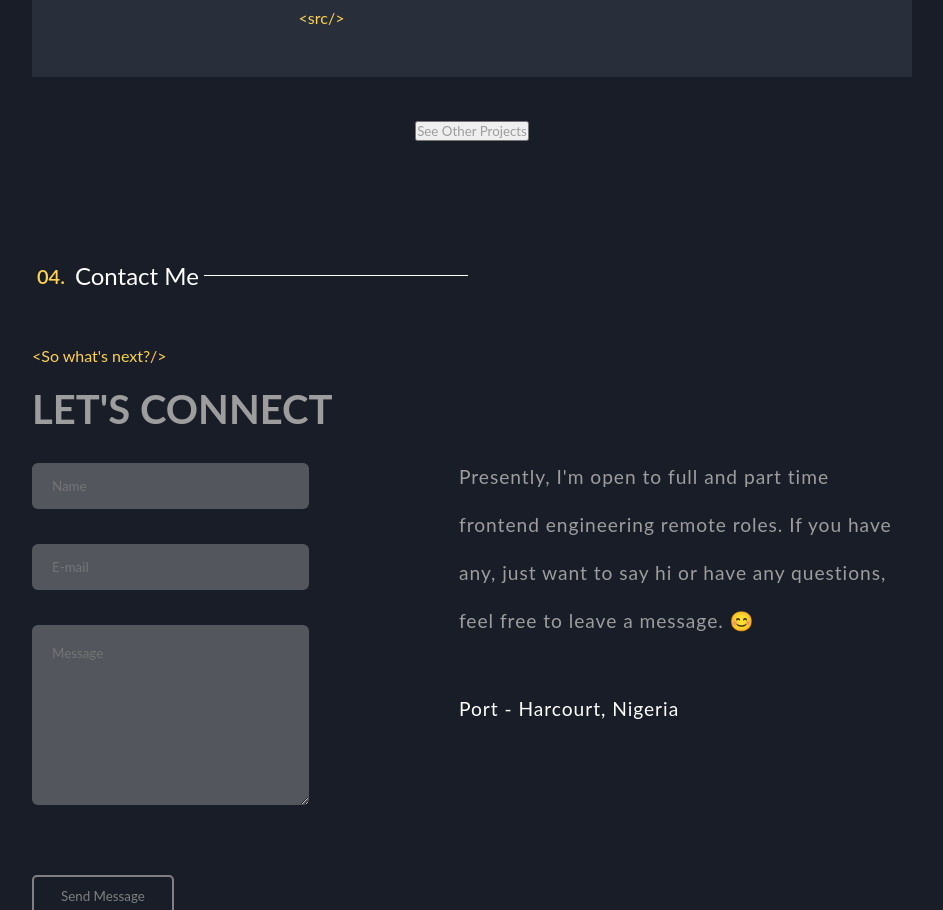
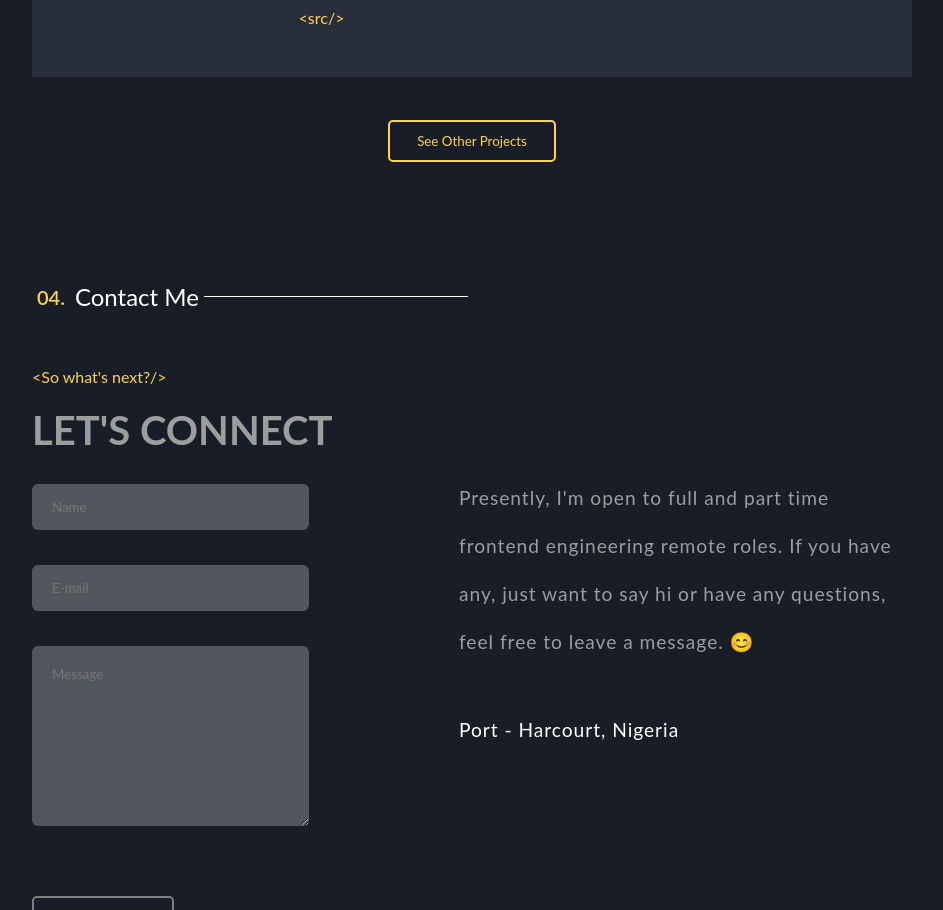
Before and after one commit to valentinesamuel/portfolio, an Angular app: page / in a window 1280 px wide. Shown: the part 2835-3745 px from the top of the page, without its empty margins (168-1111 px from the left). Built offline with nearby package versions, Linux system fonts and the light colour scheme; a web font is replaced by a local one.

Commit message:
refactor:rewrote css btn archived component

```diff
--- a/src/app/archive-projects/archive-projects.component.scss
+++ b/src/app/archive-projects/archive-projects.component.scss
@@ -1,12 +1,22 @@
 // @import "../home/home.component.scss";
-
+@import "../../styles.css";
 
 .see-others {
   text-align: center;
   margin: 43px 0 120px 0;
 
   .seeArchive {
-    // @extend .btn;
+
+  padding: 0.6875rem 1.6875rem;
+  border: 2px solid var(--sec);
+  color: var(--sec);
+  border-radius: 5px;
+  background-color: transparent;
+  cursor: pointer;
+
+&:hover {
+  background: var(--sec-tint);
+}
   }
 }
 .other-projects {
@@ -42,7 +52,5 @@
   }
 }
 
-
 @media (max-width: 480px) {
-
 }
```
Also changed, not shown: src/styles.css (line endings or trailing spaces).
